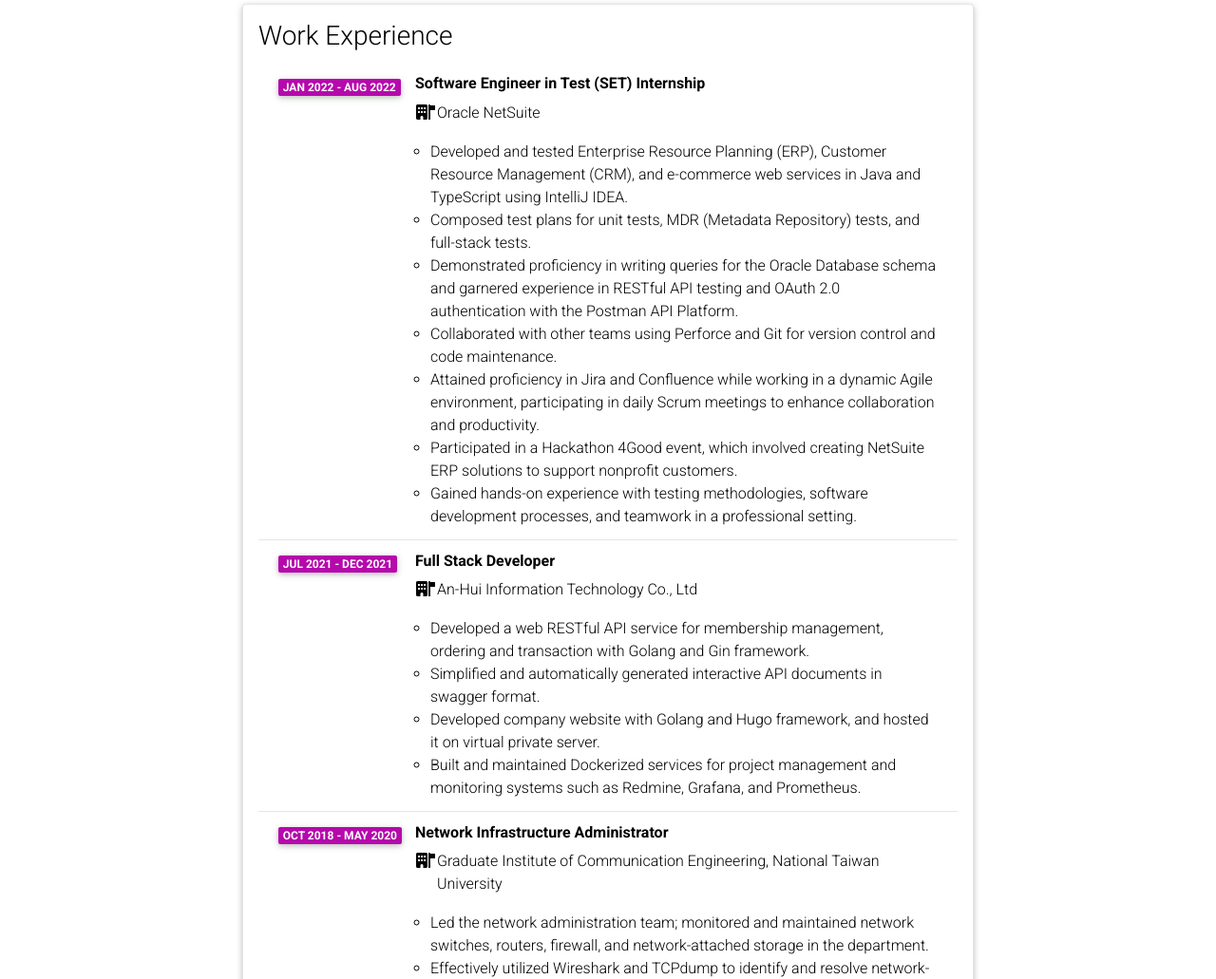
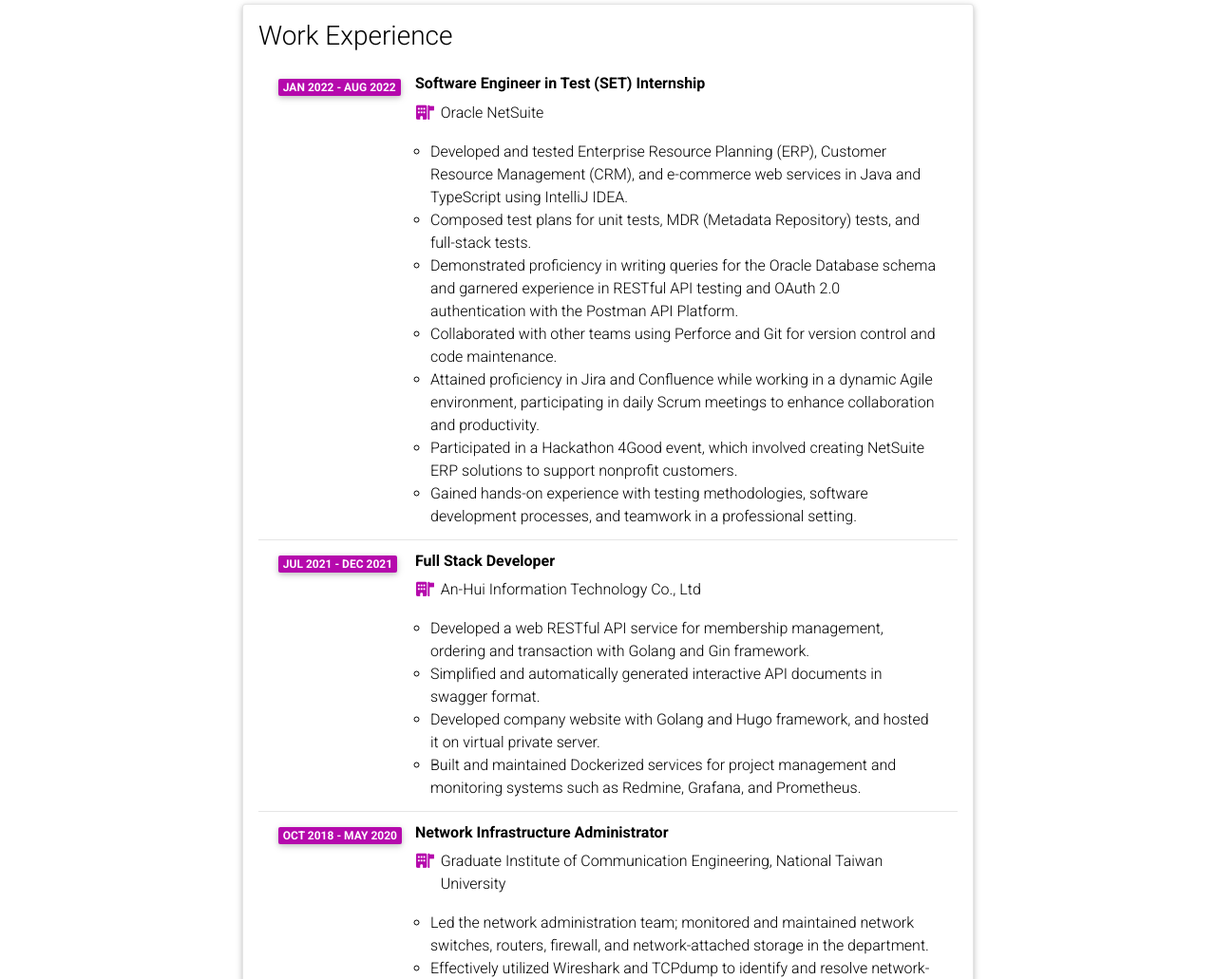
Before and after one commit to civita/civita.github.io, a Jekyll site: the page built from _pages/cv.md, in a window 1280 px wide and 1400 px high, scrolled down 808 px. Shown: the part 150-1181 px from the top of the window at 95% size. Built offline with Jekyll 4.4.1, drawn with Linux system fonts in a browser that asks for light colours; comment, search, counter and statistics services are not loaded; a style sheet for code colours, icons or effects is not loaded.

Commit message:
Update _cv.scss

```diff
--- a/_sass/_cv.scss
+++ b/_sass/_cv.scss
@@ -53,13 +53,19 @@ i.iconinstitution {
   margin-right: 0.3rem;
 }
 
+i.iconcompany {
+  color: var(--global-theme-color);
+  font-size: 0.95rem;
+  margin-right: 0.3rem;
+}
+
 i.icondepartment {
   color: var(--global-theme-color);
   font-size: 0.8rem;
   margin-right: 0.3rem;
 }
 
-table.institution {
+table.institution, table.company {
   margin-bottom: 1rem;
 }
 
```
